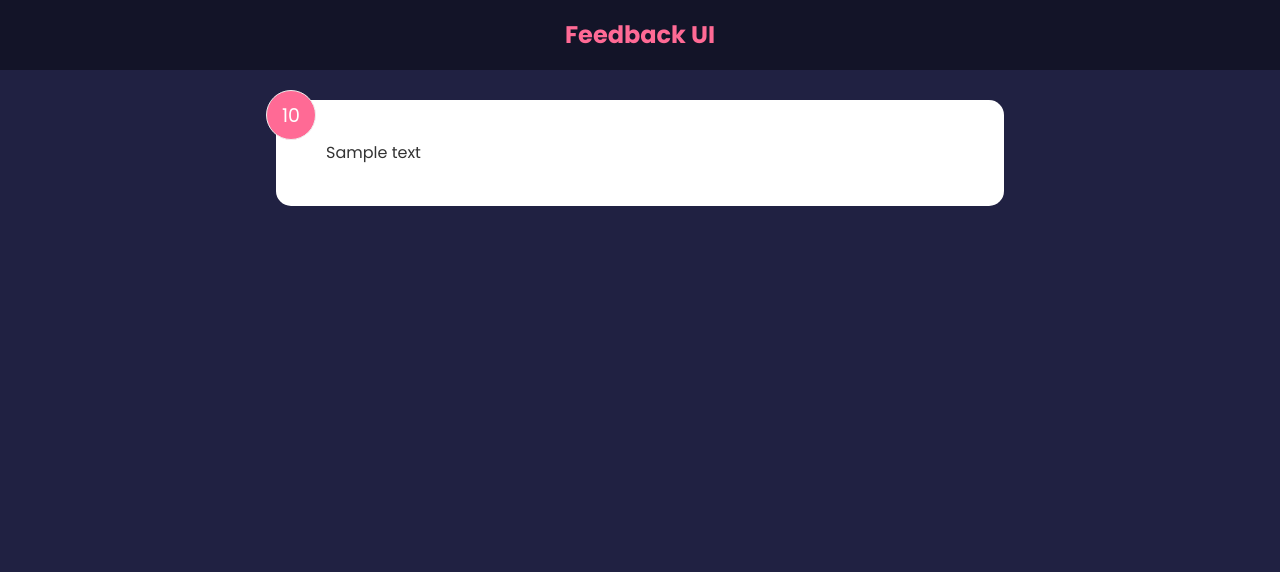
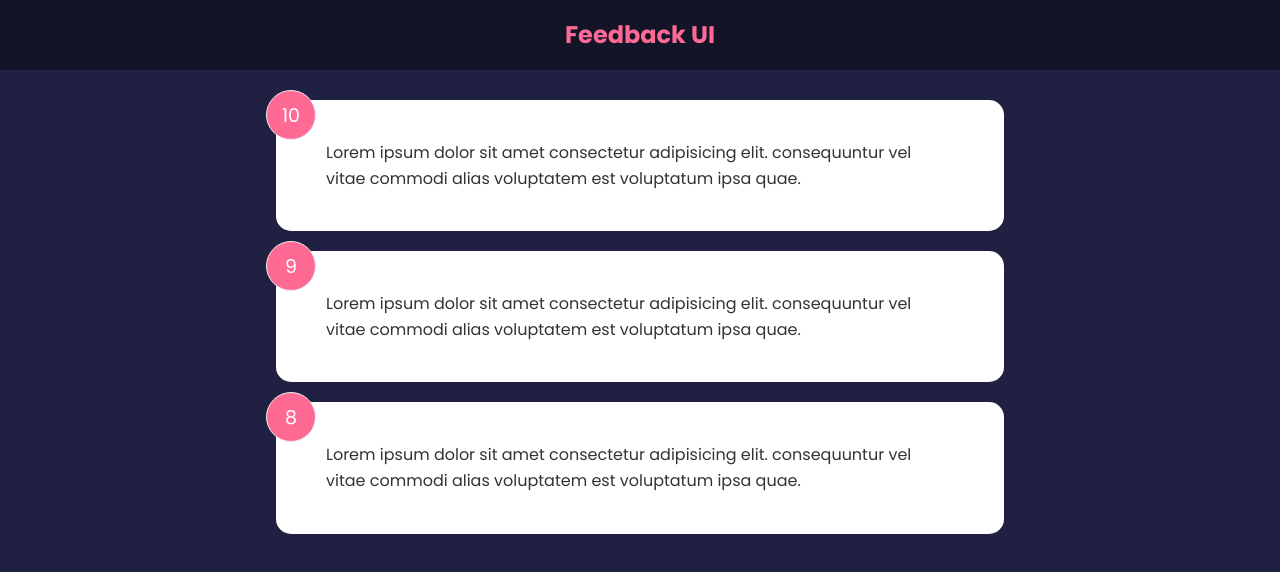
Before and after one commit to PrasoonPratham/Reactjs-feedback-app, a React (Create React App) app: page / in a window 1280 px wide. Shown: the top 572 px of the page. Built offline with nearby package versions, Linux system fonts and the light colour scheme.

Commit message:
Fake data added

```diff
--- a/src/App.js
+++ b/src/App.js
@@ -1,12 +1,16 @@
 import Header from "./components/Header";
-import FeedbackItem from "./components/FeedbackItem";
+import { useState } from "react";
+import FeedbackData from "./data/FeedbackData.js";
+import FeedbackList from "./components/FeedbackList";
 
 function App() {
+    const [feedback, setfeedback] = useState(FeedbackData);
+
     return (
     <>
         <Header />
         <div className="container">
-                <FeedbackItem />
+                <FeedbackList feedback={ feedback }/>
         </div>
     </>
 
--- a/src/components/FeedbackItem.jsx
+++ b/src/components/FeedbackItem.jsx
@@ -1,15 +1,10 @@
-import { useState } from 'react';
-
-function FeedbackItem() {
-
-    const [Rating, setRating] = useState(10);
-    const [Text, setText] = useState('Sample text');
+function FeedbackItem({ item }) {
 
     return (
         <div>
             <div className="card">
-                <div className="num-display">{ Rating }</div>
-                <div className="text-display">{ Text }</div>
+                <div className="num-display">{ item.rating }</div>
+                <div className="text-display">{ item.text }</div>
             </div>
         </div>
     )
--- /dev/null
+++ b/src/components/FeedbackList.jsx
@@ -0,0 +1,17 @@
+import FeedbackItem from "./FeedbackItem"
+
+function FeedbackList({ feedback }) {
+    if (feedback.length === 0 || !feedback) {
+        return <p>No feedback yet</p>
+    }
+
+    return (
+        <div className="feedback-list">
+            {feedback.map((item) => (
+                <FeedbackItem key={item.id} item={ item }/>
+            ))}
+        </div>
+    )
+}
+
+export default FeedbackList
```
